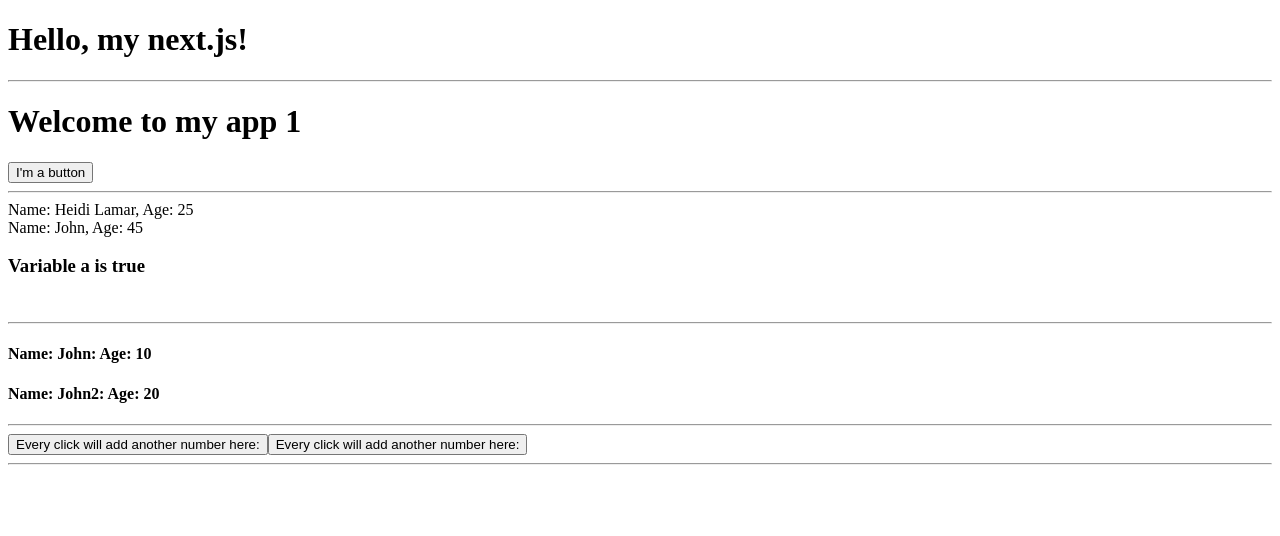
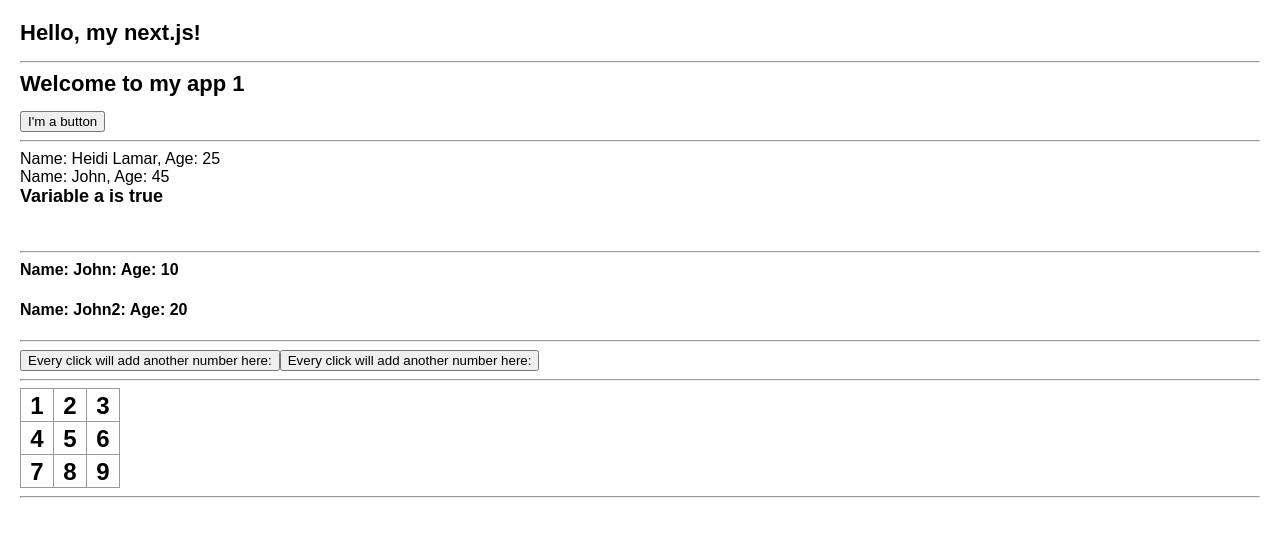
Before and after one commit to mposolda/misc2, a Next.js app in the folder react-nextjs-tutorial/my-app/: page / in a window 1280 px wide. Shown: the top 536 px of the page. Built offline with nearby package versions, Linux system fonts and the light colour scheme.

Commit message:
TicTacToe: WiP
Signed-off-by: mposolda <mposolda@gmail.com>

```diff
--- a/react-nextjs-tutorial/my-app/app/page.tsx
+++ b/react-nextjs-tutorial/my-app/app/page.tsx
@@ -2,6 +2,7 @@
 import { MyApp2 } from "./MyApp2";
 import { MyApp3 } from "./MyApp3";
 import { MyApp4 } from "./MyApp4";
+import { Board } from "./tictactoe/Board";
 
 export default function Page() {
   return (
@@ -20,6 +21,9 @@
 
       <MyApp4 />
       <hr />
+
+      <Board />
+      <hr />
     </div>
   )
 }
--- /dev/null
+++ b/react-nextjs-tutorial/my-app/app/tictactoe/Board.tsx
@@ -0,0 +1,41 @@
+'use client'
+
+import { useState } from 'react';
+import "./styles.css";
+
+export function Board() {
+
+  return (
+    <>
+      <div className="board-row">
+        <MyButton btnIndex="1" />
+        <MyButton btnIndex="2" />
+        <MyButton btnIndex="3" />
+      </div>
+      <div className="board-row">
+        <MyButton btnIndex="4" />
+        <MyButton btnIndex="5" />
+        <MyButton btnIndex="6" />
+      </div>
+      <div className="board-row">
+        <MyButton btnIndex="7" />
+        <MyButton btnIndex="8" />
+        <MyButton btnIndex="9" />
+      </div>
+    </>
+  );
+}
+
+function MyButton({btnIndex, gameState, clickHandler}) {
+
+  const [value, setValue] = useState(btnIndex);
+
+  function handleClick() {
+    console.log("Clicked" + btnIndex);
+    setValue("X");
+  }
+
+  return (
+    <button className="square" onClick={handleClick}>{value}</button>
+  )
+}
--- /dev/null
+++ b/react-nextjs-tutorial/my-app/app/tictactoe/styles.css
@@ -0,0 +1,90 @@
+* {
+  box-sizing: border-box;
+}
+
+body {
+  font-family: sans-serif;
+  margin: 20px;
+  padding: 0;
+}
+
+h1 {
+  margin-top: 0;
+  font-size: 22px;
+}
+
+h2 {
+  margin-top: 0;
+  font-size: 20px;
+}
+
+h3 {
+  margin-top: 0;
+  font-size: 18px;
+}
+
+h4 {
+  margin-top: 0;
+  font-size: 16px;
+}
+
+h5 {
+  margin-top: 0;
+  font-size: 14px;
+}
+
+h6 {
+  margin-top: 0;
+  font-size: 12px;
+}
+
+code {
+  font-size: 1.2em;
+}
+
+ul {
+  padding-inline-start: 20px;
+}
+
+* {
+  box-sizing: border-box;
+}
+
+body {
+  font-family: sans-serif;
+  margin: 20px;
+  padding: 0;
+}
+
+.square {
+  background: #fff;
+  border: 1px solid #999;
+  float: left;
+  font-size: 24px;
+  font-weight: bold;
+  line-height: 34px;
+  height: 34px;
+  margin-right: -1px;
+  margin-top: -1px;
+  padding: 0;
+  text-align: center;
+  width: 34px;
+}
+
+.board-row:after {
+  clear: both;
+  content: '';
+  display: table;
+}
+
+.status {
+  margin-bottom: 10px;
+}
+.game {
+  display: flex;
+  flex-direction: row;
+}
+
+.game-info {
+  margin-left: 20px;
+}
```
